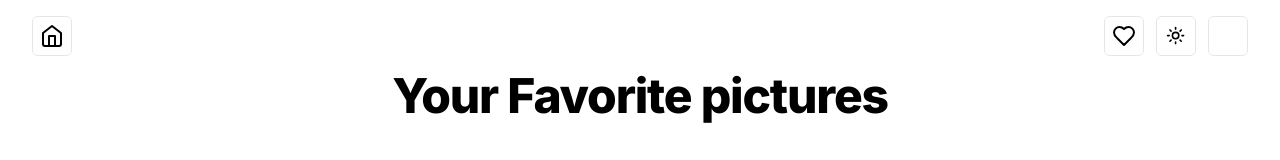
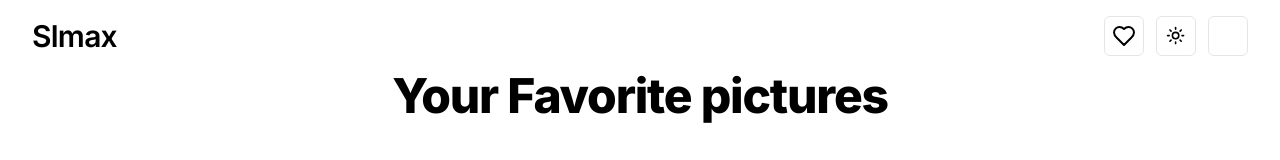
Before and after one commit to artsiom-voitas/unsplasher, a Next.js app: page /favorites in a window 1280 px wide. Shown: the top 160 px of the page. Built offline with nearby package versions, Linux system fonts and the light colour scheme.

Commit message:
feat: updated logo and spinner

```diff
--- a/src/app/(favorites)/(routes)/favorites/page.tsx
+++ b/src/app/(favorites)/(routes)/favorites/page.tsx
@@ -1,6 +1,7 @@
 'use client';
 
 import Header from '@/components/Header';
+import Spinner from '@/components/Spinner';
 import { Card } from '@/components/ui/card';
 import { motion } from 'framer-motion';
 import Image from 'next/image';
@@ -11,12 +12,17 @@ import { useReadLocalStorage } from 'usehooks-ts';
 export default function Favorites() {
     const favorites = useReadLocalStorage<string[]>('favorites');
     const [pageFav, setPageFav] = useState<string[]>([]);
+    const [isLoading, setIsLoading] = useState<boolean>(false);
     const AnimatedCard = motion(Card);
 
     useEffect(() => {
+        setIsLoading(true);
         if (favorites) {
             setPageFav(favorites);
         }
+        setTimeout(() => {
+            setIsLoading(false);
+        }, 1500);
     }, [favorites]);
 
     return (
@@ -25,6 +31,9 @@ export default function Favorites() {
             <h1 className="mt-4 flex scroll-m-20 justify-center text-4xl font-extrabold tracking-tight lg:text-5xl">
                 Your Favorite pictures
             </h1>
+            {isLoading ? (
+                <Spinner />
+            ) : (
                 <ResponsiveMasonry
                     className="my-8"
                     columnsCountBreakPoints={{ 300: 1, 500: 2, 700: 3 }}>
@@ -48,6 +57,7 @@ export default function Favorites() {
                         ))}
                     </Masonry>
                 </ResponsiveMasonry>
+            )}
         </main>
     );
 }
--- a/src/components/FoundImages.tsx
+++ b/src/components/FoundImages.tsx
@@ -6,9 +6,9 @@ import axios from 'axios';
 import { useSearchParams } from 'next/navigation';
 import { useEffect, useState } from 'react';
 import Masonry, { ResponsiveMasonry } from 'react-responsive-masonry';
-import { PacmanLoader } from 'react-spinners';
 import ImageCard from './ImageCard';
 import PaginatedItems from './Pagination';
+import Spinner from './Spinner';
 
 export interface UnsplashRespond {
     id: string;
@@ -53,12 +53,7 @@ export default function FoundImages() {
     return (
         <section className="mt-8">
             {isLoading ? (
-                <div className="absolute left-1/2 top-1/2 translate-x-[-50%] translate-y-[-50%]">
-                    <PacmanLoader
-                        color="#800080"
-                        size={75}
-                    />
-                </div>
+                <Spinner />
             ) : (
                 <>
                     <ResponsiveMasonry columnsCountBreakPoints={{ 300: 1, 500: 2, 700: 3 }}>
--- a/src/components/Header.tsx
+++ b/src/components/Header.tsx
@@ -1,6 +1,6 @@
 import { UserButton } from '@clerk/nextjs';
 
-import { Heart, Home } from 'lucide-react';
+import { Heart } from 'lucide-react';
 import Link from 'next/link';
 import FilterButtons from './FilterButtons';
 import { ToggleTheme } from './toggle-theme';
@@ -14,13 +14,11 @@ export default function Header({ isFilterBtnsShowed }: HeaderProps) {
     return (
         <header className="my-4 flex items-center justify-between">
             <>{isFilterBtnsShowed && <FilterButtons />}</>
-            <Button
-                variant="outline"
-                size="icon">
-                <Link href={'/'}>
-                    <Home />
-                </Link>
-            </Button>
+            <Link
+                href={'/'}
+                className="scroll-m-20 text-2xl font-semibold tracking-tight transition-colors sm:text-3xl">
+                Slmax
+            </Link>
             <div className="flex items-center gap-3">
                 <Button
                     variant="outline"
--- /dev/null
+++ b/src/components/Spinner.tsx
@@ -0,0 +1,12 @@
+import { CircleLoader } from 'react-spinners';
+
+export default function Spinner() {
+    return (
+        <div className="absolute left-1/2 top-1/2 translate-x-[-50%] translate-y-[-50%]">
+            <CircleLoader
+                color="#800080"
+                size={75}
+            />
+        </div>
+    );
+}
```
Lines whose indentation alone changed are shown as unchanged.
